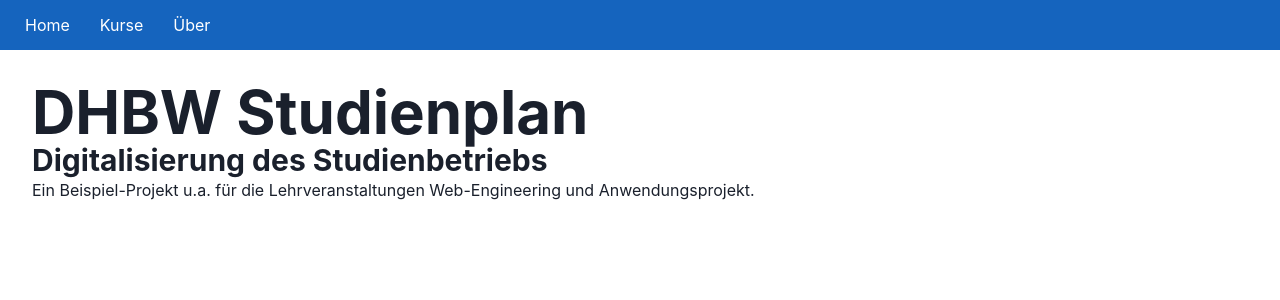
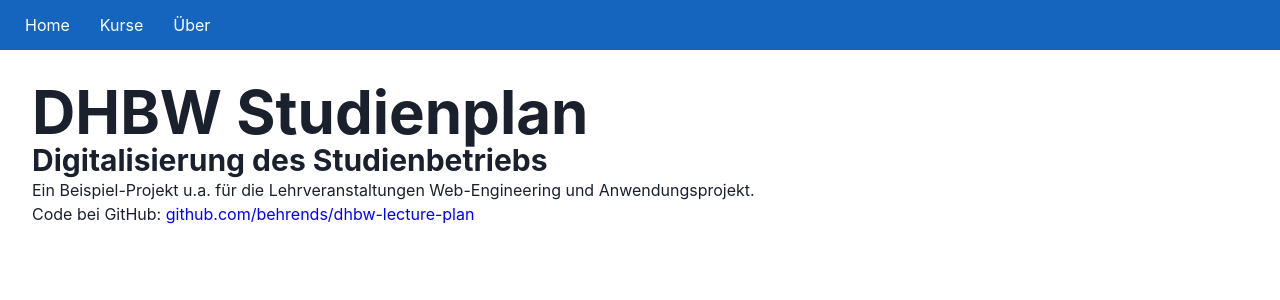
Before and after one commit to behrends/dhbw-lecture-plan, a Next.js app: page / in a window 1280 px wide. Shown: the top 300 px of the page. Built offline with nearby package versions, Linux system fonts and the light colour scheme.

Commit message:
Link auf GitHub

```diff
--- a/pages/index.js
+++ b/pages/index.js
@@ -15,6 +15,16 @@
         Ein Beispiel-Projekt u.a. für die Lehrveranstaltungen
         Web-Engineering und Anwendungsprojekt.
       </Text>
+      <Text>
+        Code bei GitHub:{' '}
+        <a
+          href="https://github.com/behrends/dhbw-lecture-plan/"
+          target="blank"
+          style={{ color: 'blue' }}
+        >
+          github.com/behrends/dhbw-lecture-plan
+        </a>
+      </Text>
     </Box>
   );
 }
```
